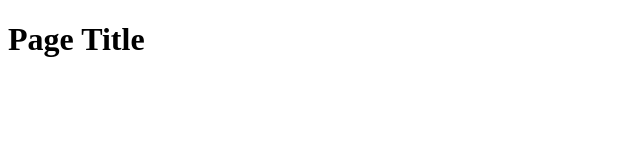
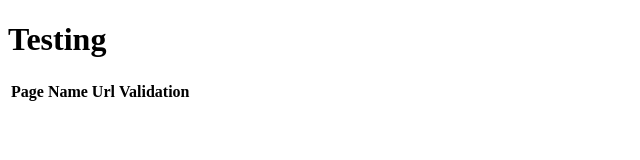
Before and after one commit to carinafierro/carinafierro.github.io, a plain HTML site: page test.html in a window 1280 px wide. Shown: the whole page, without its empty margins (0-640 px from the left). Drawn offline with Linux system fonts and the light colour scheme.

Commit message:
project4

```diff
--- a/test.html
+++ b/test.html
@@ -2,9 +2,16 @@
 <html lang="en">
   <head>
     <meta charset="UTF-8">
-    <title>TEMPLATE</title>
+    <title>Test Page</title>
   </head>
   <body>
-    <h1>Page Title</h1>
+    <h1>Testing</h1>
+    <table>
+      <tr>
+        <th>Page Name</th>
+        <th>Url</th>
+        <th>Validation</th>
+      </tr>
+    </table>
   </body>
 </html>
```
Also changed, not shown: index.html (+4 -1 lines).
